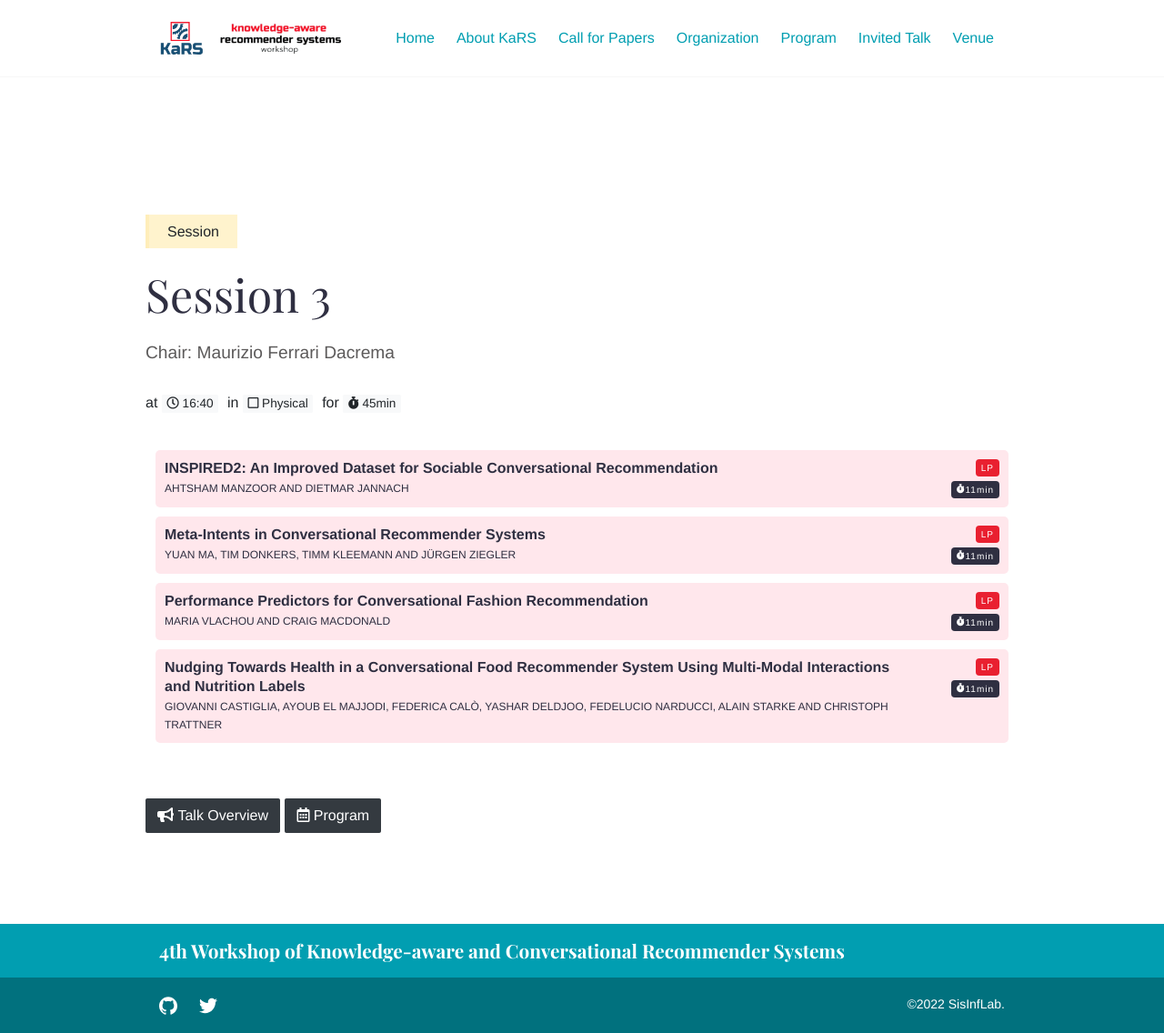
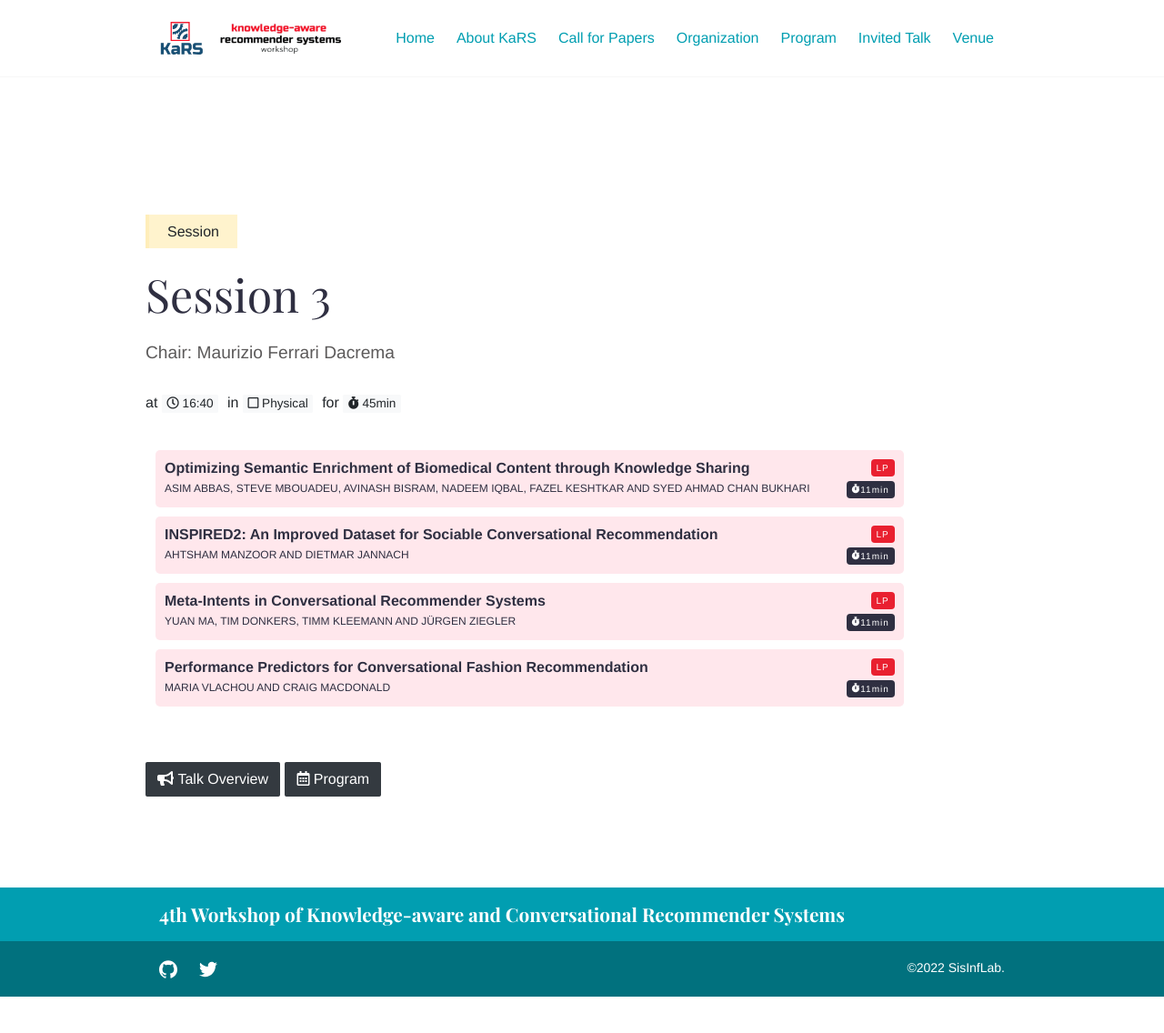
Before and after one commit to kars-workshop/2022, a Jekyll site: the page built from _talks/session3.md, in a window 1280 px wide. Shown: the whole page at 91% size. Built offline with Jekyll 4.4.1, drawn with Linux system fonts in a browser that asks for light colours; after the commit the page ends 1096 px from its top, so only the background shows below that.

Commit message:
Update session3.json

```diff
--- a/_data/session3.json
+++ b/_data/session3.json
@@ -1,4 +1,10 @@
 [
+  {
+    "title": "Optimizing Semantic Enrichment of Biomedical Content through Knowledge Sharing",
+    "authors": "Asim Abbas, Steve Mbouadeu, Avinash Bisram, Nadeem Iqbal, Fazel Keshtkar and Syed Ahmad Chan Bukhari",
+    "type": "LP",
+    "duration": 11
+  },
   {
     "title": "INSPIRED2: An Improved Dataset for Sociable Conversational Recommendation",
     "authors": "Ahtsham Manzoor and Dietmar Jannach",
@@ -16,11 +22,5 @@
     "authors": "Maria Vlachou and Craig Macdonald",
     "type": "LP",
     "duration": 11
-  },
-    {
-    "title": "Nudging Towards Health in a Conversational Food Recommender System Using Multi-Modal Interactions and Nutrition Labels",
-    "authors": "Giovanni Castiglia, Ayoub El Majjodi, Federica Calò, Yashar Deldjoo, Fedelucio Narducci, Alain Starke and Christoph Trattner",
-    "type": "LP",
-    "duration": 11
   }
 ]
```
